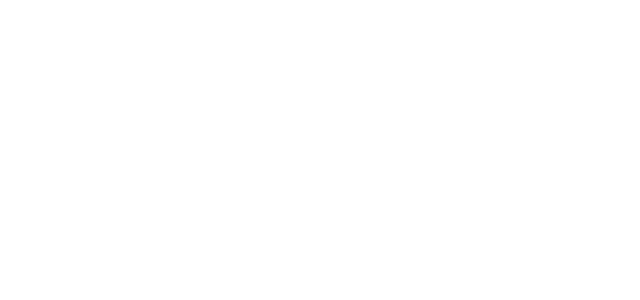
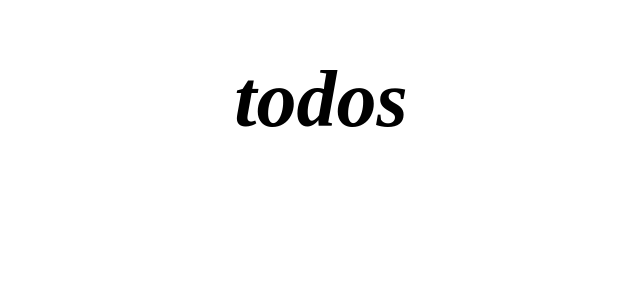
Before and after one commit to limitofzero/todos, a React app: page / in a window 1280 px wide. Shown: the top 300 px of the page, without its empty margins (319-959 px from the left). Built offline with nearby package versions, Linux system fonts and the light colour scheme.

Commit message:
Добавлен store и todosReducer

```diff
--- a/src/components/App.js
+++ b/src/components/App.js
@@ -1,9 +1,18 @@
-import React, { Component } from 'react';
+import React, { Component } from "react";
+import Todos from "./Todos";
+import { Provider } from "react-redux";
+import store from "../store";
+import "../less/app.less"
+
 
 export default class App extends Component {
     render(){
         return (
-            <div>
+            <div className="app">
+                <h1 className="title">todos</h1>
+                <Provider store={store}>
+                <Todos/>
+                </Provider>
             </div>
         );
     };
--- /dev/null
+++ b/src/components/Todos.js
@@ -0,0 +1,11 @@
+import React, { Component } from "react";
+// import "../less/todo.less"
+
+export default class Todos extends Component {
+    render(){
+        return (
+            <div className="todo">
+            </div>
+        );
+    };
+}
--- a/src/index.js
+++ b/src/index.js
@@ -1,5 +1,5 @@
-import React from 'react';
-import ReactDOM from 'react-dom';
+import React from "react";
+import ReactDOM from "react-dom";
 import Root from "./components/App";
 
-ReactDOM.render(<Root/>, document.getElementById('root'));
+ReactDOM.render(<Root/>, document.getElementById("root"));
--- /dev/null
+++ b/src/less/app.less
@@ -0,0 +1,11 @@
+.app {
+  display: block;
+  width: 80%;
+  margin: auto;
+
+  .title {
+    font-size: 5em;
+    font-style: italic;
+    text-align: center;
+  }
+}
--- /dev/null
+++ b/src/reducers/todosReducer.js
@@ -0,0 +1,6 @@
+export default function todosReducer(state = [], action) {
+    switch(action.type) {
+        default:
+            return state;
+    }
+}
--- /dev/null
+++ b/src/store/index.js
@@ -0,0 +1,6 @@
+import { createStore } from "redux";
+import todosReducer from "../reducers/todosReducer";
+
+let store = createStore(todosReducer);
+
+export default store;
```
Also changed, not shown: 3 other files (tests, documents, lock files or other folders).
